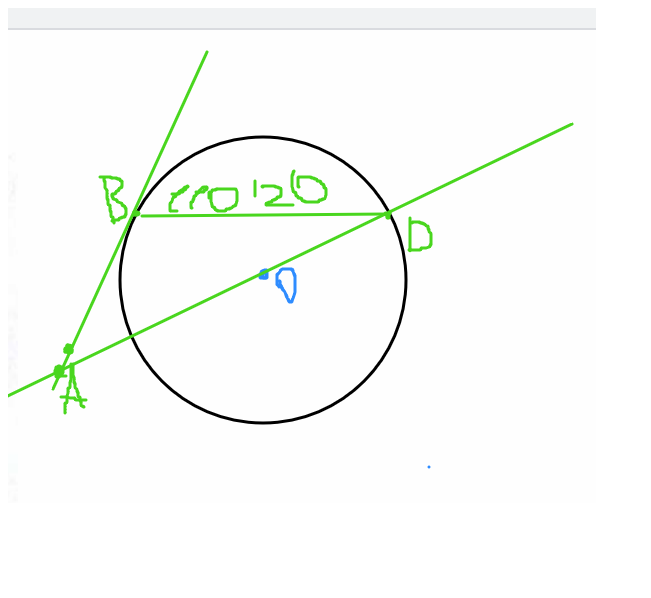
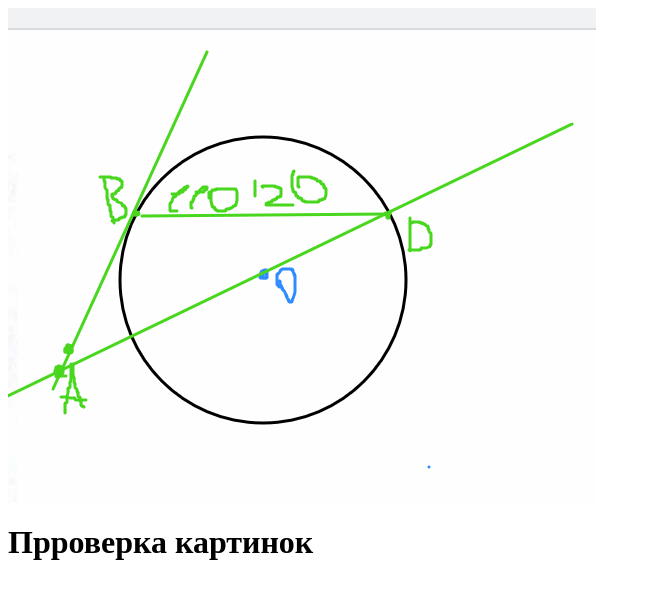
Before and after one commit to tanyaivan/test, a plain HTML site: page index.html in a window 1280 px wide. Shown: the whole page, without its empty margins (0-651 px from the left). Drawn offline with Linux system fonts and the light colour scheme.

Commit message:
Update index.html

```diff
--- a/index.html
+++ b/index.html
@@ -1,3 +1,4 @@
 <html>
 <img src="2022-05-12_20-09-29.png">
+  <h1> Прроверка картинок</h1>
 </html>
```
